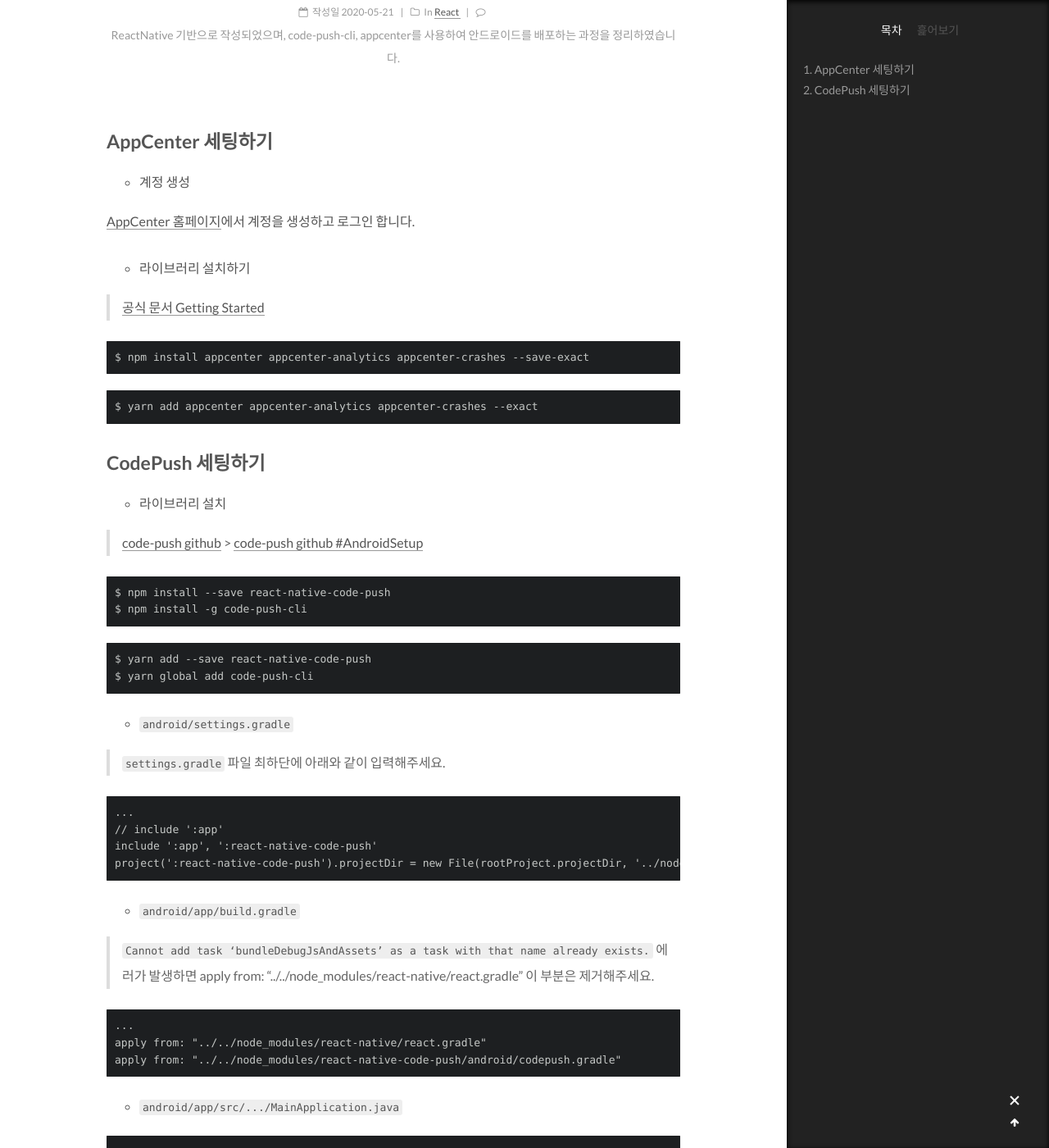
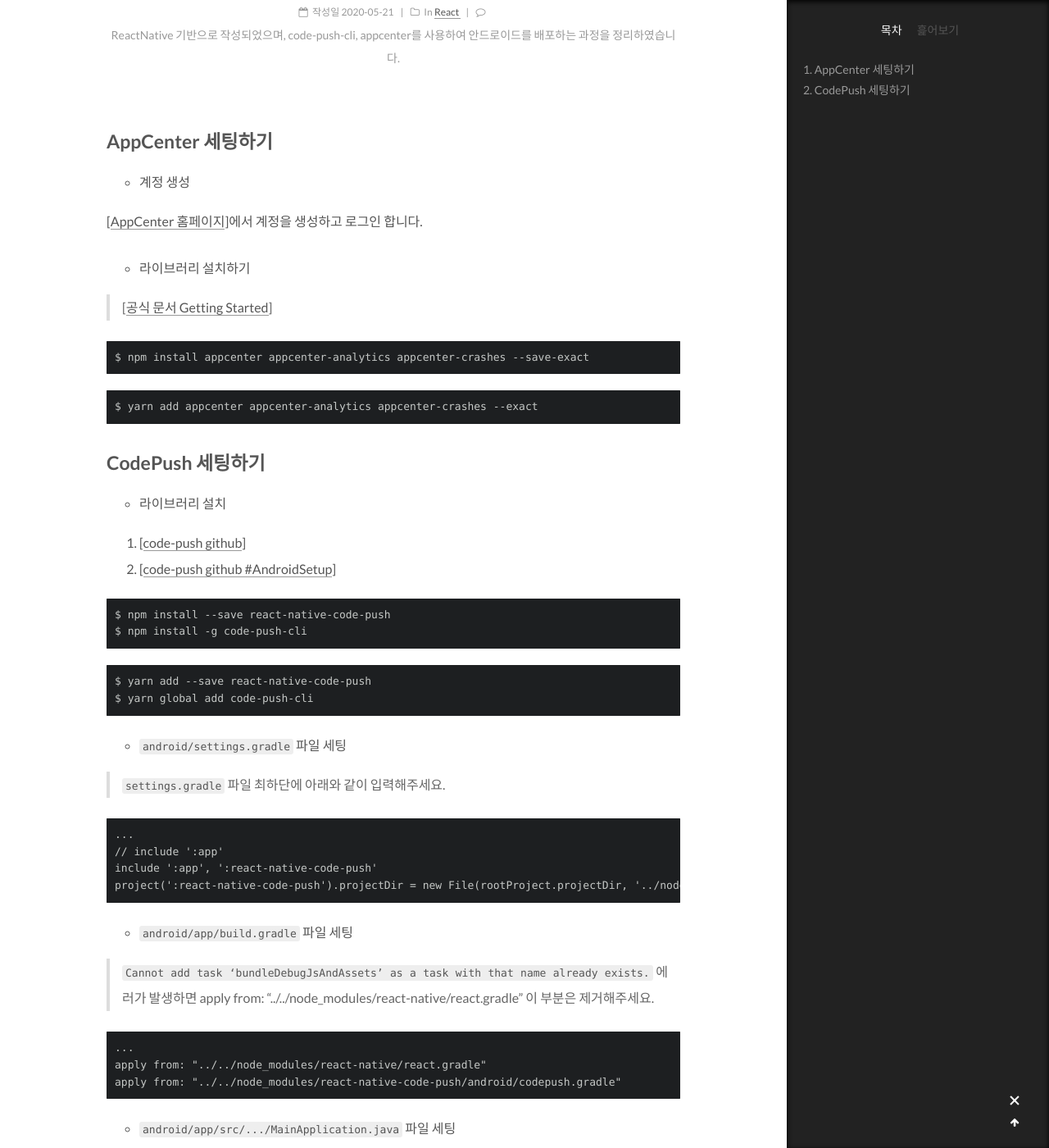
Before and after one commit to wkddnjset/wkddnjset.github.io, a Jekyll site: the page built from _posts/React/2020-05-21-reactnative-codepush-appcenter.md, in a window 1280 px wide and 1400 px high, scrolled down 470 px. Shown: the whole window at 82% size. Built offline with Jekyll 4.4.1, drawn with Linux system fonts in a browser that asks for light colours; comment, search, counter and statistics services are not loaded.

Commit message:
New Post

````diff
--- a/_posts/React/2020-05-21-reactnative-codepush-appcenter.md
+++ b/_posts/React/2020-05-21-reactnative-codepush-appcenter.md
@@ -11,11 +11,11 @@ tags: react react-native appcenter codepush
 
 - 계정 생성
 
-[AppCenter 홈페이지](https://appcenter.ms/)에서 계정을 생성하고 로그인 합니다.
+[[AppCenter 홈페이지](https://appcenter.ms/)]에서 계정을 생성하고 로그인 합니다.
 
 - 라이브러리 설치하기
 
-> [공식 문서 Getting Started](https://docs.microsoft.com/en-us/appcenter/sdk/getting-started/react-native)
+> [[공식 문서 Getting Started](https://docs.microsoft.com/en-us/appcenter/sdk/getting-started/react-native)]
 
 ```
 $ npm install appcenter appcenter-analytics appcenter-crashes --save-exact
@@ -41,7 +42,7 @@ $ yarn add --save react-native-code-push
 $ yarn global add code-push-cli
 ```
 
-- `android/settings.gradle`
+- `android/settings.gradle` 파일 세팅
 
 > `settings.gradle` 파일 최하단에 아래와 같이 입력해주세요.
 
@@ -52,7 +53,7 @@ include ':app', ':react-native-code-push'
 project(':react-native-code-push').projectDir = new File(rootProject.projectDir, '../node_modules/react-native-code-push/android/app')
 ```
 
-- `android/app/build.gradle`
+- `android/app/build.gradle` 파일 세팅
 
 > `Cannot add task ‘bundleDebugJsAndAssets’ as a task with that name already exists.` 에러가 발생하면 apply from: “../../node_modules/react-native/react.gradle” 이 부분은 제거해주세요.
 
@@ -62,7 +63,7 @@ apply from: "../../node_modules/react-native/react.gradle"
 apply from: "../../node_modules/react-native-code-push/android/codepush.gradle"
 ```
 
-- `android/app/src/.../MainApplication.java`
+- `android/app/src/.../MainApplication.java` 파일 세팅
 
 ```
 ...
````
Also changed, not shown: other parts of _posts/React/2020-05-21-reactnative-codepush-appcenter.md (+2 -1 lines).
